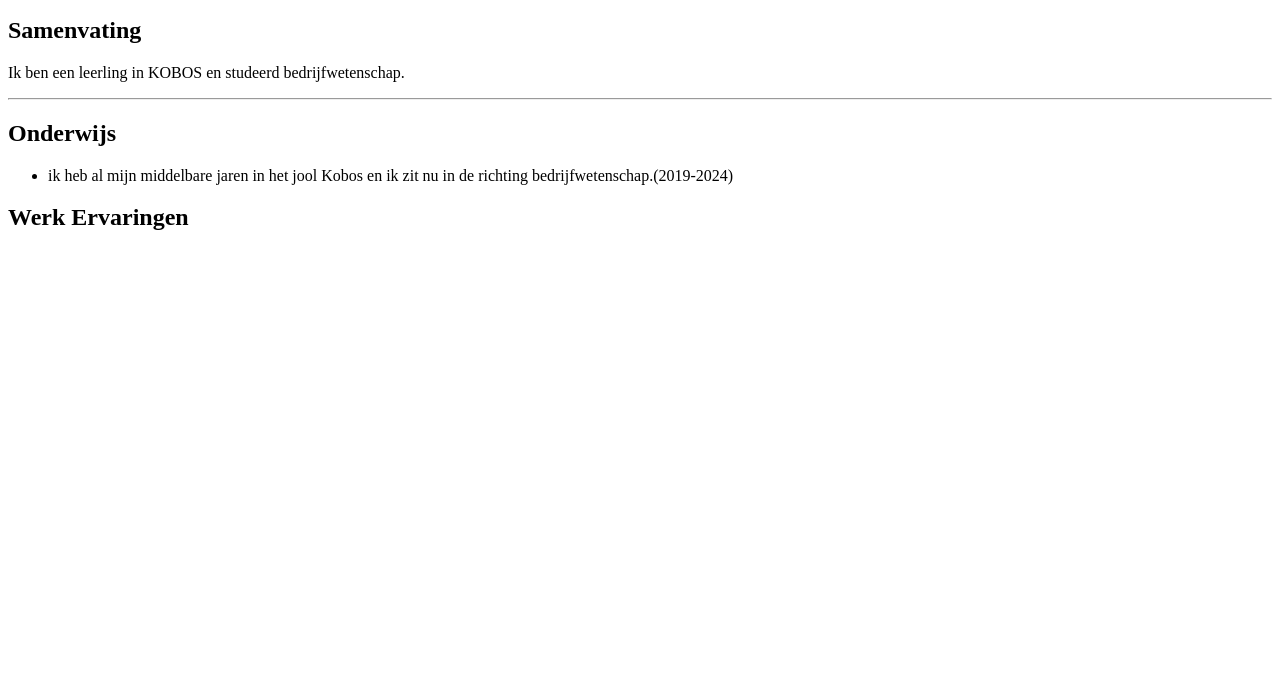
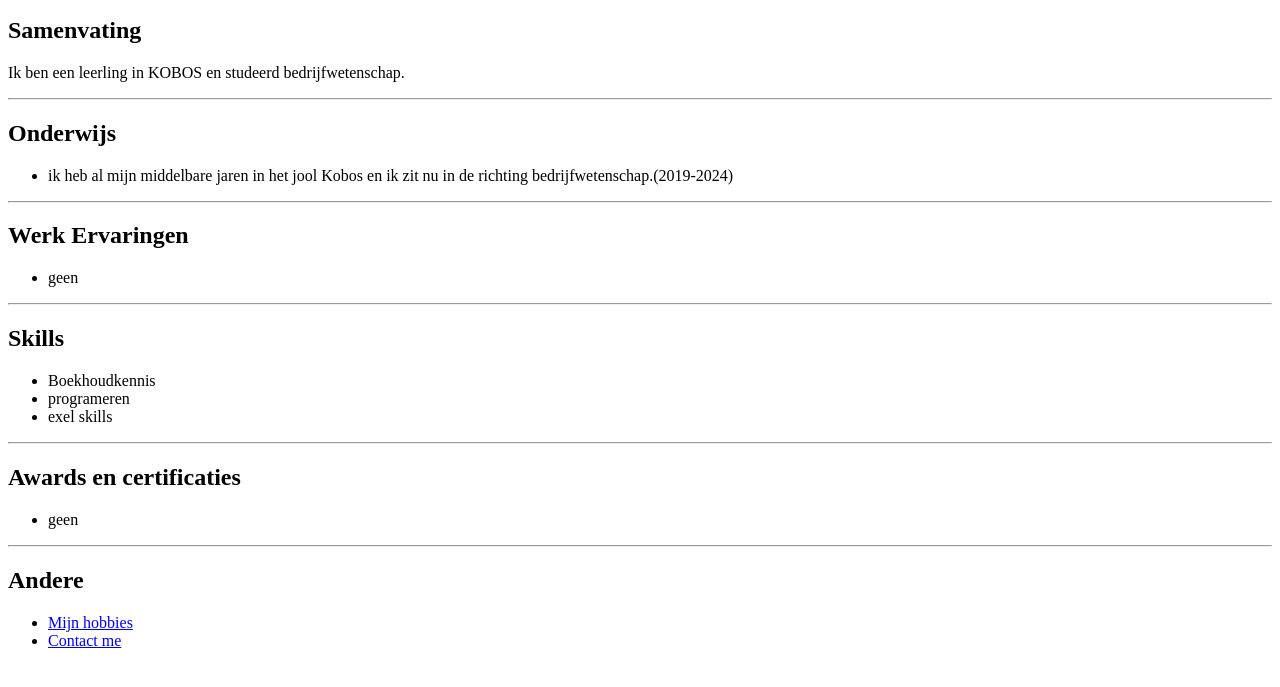
Before and after one commit to Marwanlvl1/cv, a plain HTML site: page index.html in a window 1280 px wide. Shown: the part 101-788 px from the top of the page. Drawn offline with Linux system fonts and the light colour scheme.

Commit message:
Add files via upload

```diff
--- a/index.html
+++ b/index.html
@@ -15,7 +15,27 @@
     <h2>Onderwijs</h2>
     <ul>
     <li>ik heb al mijn middelbare jaren in het jool Kobos en ik zit nu in de richting bedrijfwetenschap.(2019-2024)</li>
+    </ul><hr>
+    <h2>Werk Ervaringen</h2>
+    <ul>
+    <li>geen</li>
+    </ul><hr>
+    <h2>Skills</h2>
+    <ul>
+    <li>Boekhoudkennis</li>
+    <li>programeren</li>
+    <li>exel skills</li>
+    </ul><hr>
+    <h2>Awards en certificaties</h2>
+    <ul>
+    <li>geen</li>
+    </ul><hr>
+    <h2>Andere</h2>
+    <ul>
+    <li><a href="./links/hobby's">Mijn hobbies</a></li>
+    <li><a href="./links/contact">Contact me</a></li>
     </ul>
-    <h2>Werk Ervaringen</h2>
+
+
 </body>
 </html>
```
